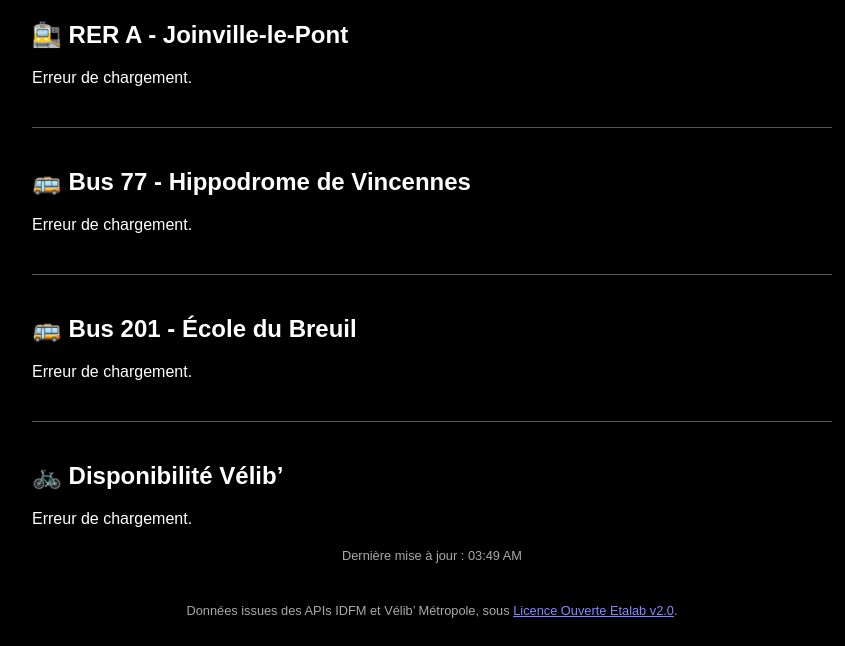
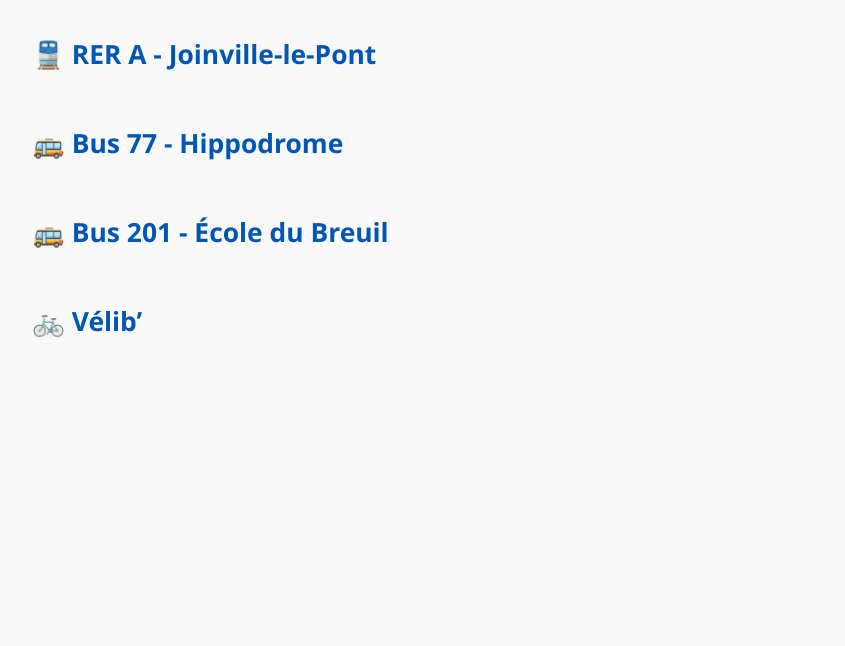
Before and after one commit to plero75/TransportVHP, a plain HTML site: page index.html in a window 1280 px wide. Shown: the part 156-802 px from the top of the page, without its empty margins (208-1053 px from the left). Drawn offline with Linux system fonts and the light colour scheme; no server answers.

Commit message:
Add files via upload

```diff
--- a/index.html
+++ b/index.html
@@ -1,153 +1,20 @@
 <!DOCTYPE html>
 <html lang="fr">
 <head>
-  <meta charset="UTF-8" />
-  <meta name="viewport" content="width=device-width, initial-scale=1.0" />
-  <title>Infos Transport Vincennes</title>
-  <style>
-    body {
-      background-color: #000;
-      color: #fff;
-      font-family: Arial, sans-serif;
-      display: flex;
-      flex-direction: column;
-      align-items: center;
-      padding: 20px;
-    }
-    h1 {
-      font-size: 2rem;
-      margin-bottom: 20px;
-    }
-    .section {
-      margin-top: 30px;
-      width: 100%;
-      max-width: 800px;
-      border-top: 1px solid #555;
-      padding-top: 20px;
-    }
-    .line {
-      margin-bottom: 10px;
-    }
-    .timestamp {
-      font-size: 0.8rem;
-      color: #aaa;
-      margin-top: 10px;
-    }
-    .alert-soon { color: red; font-weight: bold; }
-    .imminent { background: red; color: white; padding: 2px 6px; border-radius: 3px; }
-  </style>
+  <meta charset="UTF-8">
+  <title>Tableau Transport Vincennes</title>
+  <meta name="viewport" content="width=device-width, initial-scale=1.0">
+  <link rel="stylesheet" href="style.css">
 </head>
 <body>
-  <h1>Infos Transport - Hippodrome de Vincennes</h1>
+  <h1>🟡 Informations Transports - Hippodrome de Vincennes</h1>
+  <div id="clock"></div>
 
-  <div class="section" id="rer">
-    <h2>🚉 RER A - Joinville-le-Pont</h2>
-    <div class="line" id="rer-data">Chargement...</div>
-  </div>
+  <div class="section" id="rer-section"><h2>🚆 RER A - Joinville-le-Pont</h2><div id="rer"></div></div>
+  <div class="section" id="bus77-section"><h2>🚌 Bus 77 - Hippodrome</h2><div id="bus77"></div></div>
+  <div class="section" id="bus201-section"><h2>🚌 Bus 201 - École du Breuil</h2><div id="bus201"></div></div>
+  <div class="section" id="velib-section"><h2>🚲 Vélib’</h2><div id="velib"></div></div>
 
-  <div class="section" id="bus77">
-    <h2>🚌 Bus 77 - Hippodrome de Vincennes</h2>
-    <div class="line" id="bus77-data">Chargement...</div>
-  </div>
-
-  <div class="section" id="bus201">
-    <h2>🚌 Bus 201 - École du Breuil</h2>
-    <div class="line" id="bus201-data">Chargement...</div>
-  </div>
-
-  <div class="section" id="velib">
-    <h2>🚲 Disponibilité Vélib’</h2>
-    <div class="line" id="velib-data">Chargement...</div>
-  </div>
-
-  <div class="timestamp" id="last-update"></div>
-
-  <footer style="margin-top: 40px; font-size: 0.8em; color: #aaa; text-align: center;">
-    Données issues des APIs IDFM et Vélib’ Métropole, sous
-    <a href="https://www.etalab.gouv.fr/wp-content/uploads/2017/04/ETALAB-Licence-Ouverte-v2.0.pdf"
-       style="color:#88f;" target="_blank">Licence Ouverte Etalab v2.0</a>.
-  </footer>
-
-  <script>
-    const proxy = "https://ratp-proxy.hippodrome-proxy42.workers.dev/";
-
-    async function fetchDepartures(ref, elemId) {
-      try {
-        const res = await fetch(`${proxy}?ref=${ref}`);
-        const data = await res.json();
-        const visits = data?.Siri?.ServiceDelivery?.StopMonitoringDelivery?.[0]?.MonitoredStopVisit || [];
-        const service = data?.Siri?.ServiceDelivery?.StopMonitoringDelivery?.[0]?.MonitoredStopVisit;
-
-        const html = visits.slice(0, 5).map(v => {
-          const line = v.MonitoredVehicleJourney?.PublishedLineName || v.MonitoredVehicleJourney?.LineRef || "?";
-          const dest = v.MonitoredVehicleJourney?.DestinationName || "?";
-          const timeStr = v.MonitoredVehicleJourney?.MonitoredCall?.ExpectedArrivalTime;
-          const time = new Date(timeStr);
-          const now = new Date();
-          const diff = Math.floor((time - now) / 60000);
-
-          let style = "";
-          if (diff < 2) style = '<span class="imminent">Arrivée imminente</span>';
-          else if (diff < 5) style = `<span class="alert-soon">${diff} min</span>`;
-          else style = `${diff} min`;
-
-          return `${line} → ${dest} : ${style} (${time.toLocaleTimeString([], { hour: '2-digit', minute: '2-digit' })})`;
-        }).join("<br>");
-
-        document.getElementById(elemId).innerHTML = html || "Aucun passage à venir.";
-      } catch (e) {
-        document.getElementById(elemId).innerText = "Erreur de chargement.";
-      }
-    }
-
-    async function getVelibData() {
-      try {
-        const [statusRes, infoRes] = await Promise.all([
-          fetch(`${proxy}?target=station_status`),
-          fetch(`${proxy}?target=station_information`)
-        ]);
-        const statusData = await statusRes.json();
-        const infoData = await infoRes.json();
-
-        const stations = infoData.data.stations.filter(station =>
-          ["12128", "12163"].includes(station.station_id)
-        );
-
-        const html = stations.map(station => {
-          const status = statusData.data.stations.find(s => s.station_id == station.station_id);
-          if (!status) return null;
-
-          const elect = status.num_bikes_available_types?.[0]?.ebike || 0;
-          const mech = status.num_bikes_available_types?.[0]?.mechanical || 0;
-          const docks = status.num_docks_available;
-
-          return `<strong>${station.name}</strong> : 🔌 ${elect} / 🚲 ${mech} – ${docks} bornes libres`;
-        }).filter(Boolean).join("<br>");
-
-        document.getElementById("velib-data").innerHTML = html || "Pas d'information disponible.";
-      } catch (e) {
-        document.getElementById("velib-data").innerText = "Erreur de chargement.";
-      }
-    }
-
-    function updateTimestamp() {
-      const now = new Date();
-      document.getElementById("last-update").innerText =
-        "Dernière mise à jour : " + now.toLocaleTimeString([], { hour: '2-digit', minute: '2-digit' });
-    }
-
-    async function refreshAll() {
-      await Promise.all([
-        fetchDepartures("STIF:StopPoint:Q:43135:", "rer-data"),
-        fetchDepartures("STIF:StopPoint:Q:463641:", "bus77-data"),
-        fetchDepartures("STIF:StopPoint:Q:463644:", "bus201-data"),
-        getVelibData()
-      ]);
-      updateTimestamp();
-    }
-
-    refreshAll();
-    setInterval(refreshAll, 60000);
-  </script>
+  <script src="script.js"></script>
 </body>
 </html>
```
